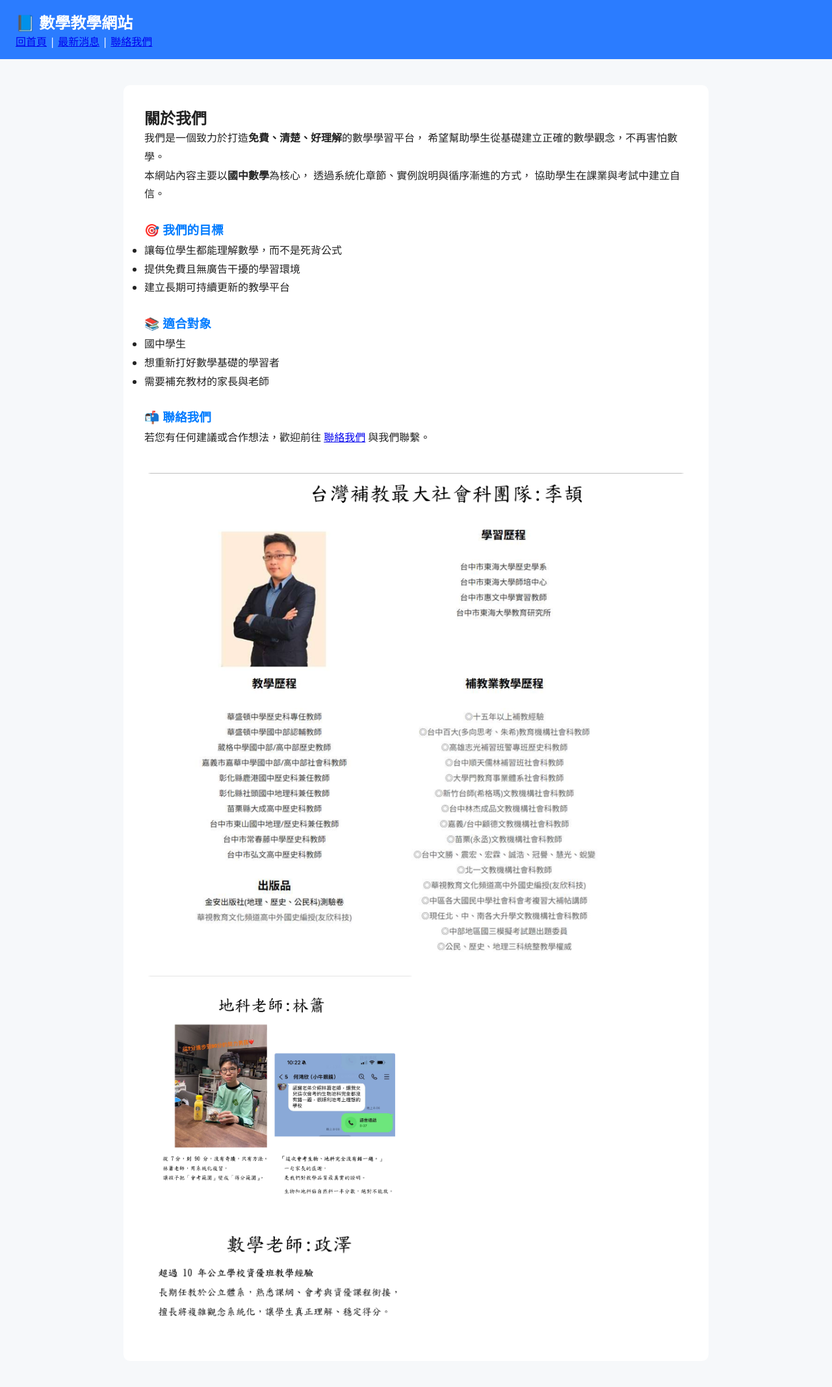
After one commit to eggapp0315-a11y/-, a Flask app: page /about in a window 1280 px wide. The commit adds this page. Shown: the whole page at 65% size. Run offline with Flask 3, Linux system fonts and the light colour scheme.

Commit message:
update website

```diff
--- a/app.py
+++ b/app.py
@@ -103,6 +103,17 @@ def teaching():
 def news():
     news_list = News.query.order_by(News.date.desc()).all()
     return render_template("news.html", news_list=news_list)
+
+#關於我們
+@app.route("/about")
+def about():
+    return render_template("about.html")
+
+#課程表
+@app.route("/class")
+def class_page():
+    return render_template("class.html")
+
 #gmail聯絡
 @app.route("/contact", methods=["GET", "POST"])
 def contact():
--- a/static/style.css
+++ b/static/style.css
@@ -322,3 +322,24 @@ form button:hover {
 .delete-btn:hover {
     background-color: #b02a37;
 }
+.about-section {
+    margin-bottom: 24px;
+    line-height: 1.8;
+}
+
+.about-section h3 {
+    margin-top: 16px;
+    color: #007BFF;
+}
+.about-image {
+    max-width: 100%;
+    height: auto;
+    border-radius: 10px;
+    margin: 16px 0;
+}
+.about-image2 {
+    max-width: 50%;
+    height: auto;
+    border-radius: 10px;
+    margin: 16px 0;
+}
--- /dev/null
+++ b/templates/about.html
@@ -0,0 +1,79 @@
+<!DOCTYPE html>
+<html lang="zh-Hant">
+<head>
+    <meta charset="UTF-8">
+    <title>關於我們｜數學教學網站</title>
+    <meta name="description" content="關於數學教學網站，我們致力於提供免費、清楚、有系統的國中數學教學內容。">
+    <link rel="stylesheet" href="{{ url_for('static', filename='style.css') }}">
+</head>
+<body>
+
+<!-- ======================
+     Header
+====================== -->
+<header>
+    <h1>📘 數學教學網站</h1>
+    <nav>
+        <a href="{{ url_for('home') }}">回首頁</a> |
+        <a href="{{ url_for('news') }}">最新消息</a> |
+        <a href="{{ url_for('contact') }}">聯絡我們</a>
+    </nav>
+</header>
+
+<!-- ======================
+     主內容
+====================== -->
+<main class="container">
+
+    <h2>關於我們</h2>
+
+    <section class="about-section">
+        <p>
+            我們是一個致力於打造<strong>免費、清楚、好理解</strong>的數學學習平台，
+            希望幫助學生從基礎建立正確的數學觀念，不再害怕數學。
+        </p>
+
+        <p>
+            本網站內容主要以<strong>國中數學</strong>為核心，
+            透過系統化章節、實例說明與循序漸進的方式，
+            協助學生在課業與考試中建立自信。
+        </p>
+    </section>
+
+    <section class="about-section">
+        <h3>🎯 我們的目標</h3>
+        <ul>
+            <li>讓每位學生都能理解數學，而不是死背公式</li>
+            <li>提供免費且無廣告干擾的學習環境</li>
+            <li>建立長期可持續更新的教學平台</li>
+        </ul>
+    </section>
+
+    <section class="about-section">
+        <h3>📚 適合對象</h3>
+        <ul>
+            <li>國中學生</li>
+            <li>想重新打好數學基礎的學習者</li>
+            <li>需要補充教材的家長與老師</li>
+        </ul>
+    </section>
+
+    <section class="about-section">
+        <h3>📬 聯絡我們</h3>
+        <p>
+            若您有任何建議或合作想法，歡迎前往
+            <a href="{{ url_for('contact') }}">聯絡我們</a> 與我們聯繫。
+        </p>
+    </section>
+    <img
+    src="{{ url_for('static', filename='image/季頡.jpg') }}"
+    alt="關於我們"
+    class="about-image"
+>
+
+    <img src="{{ url_for('static', filename='image/林蕭.jpg') }}", class="about-image2">
+    <img src="{{ url_for('static', filename='image/政澤.jpg') }}", class="about-image2">
+</main>
+
+</body>
+</html>
--- a/templates/index.html
+++ b/templates/index.html
@@ -72,6 +72,7 @@
             <li><a href="/heroes">英雄榜</a></li>
             <li><a href="/teaching">教學理念</a></li>
             <li><a href="/news">最新消息</a></li>
+            <li><a href="/class">課表</a></li>
         </ul>
 
         <!-- 登入狀態 -->
@@ -97,7 +98,7 @@
         從基礎開始，輕鬆學數學
     </div>
     <p>
-    上次更新 2026 1/14 PM 6:15
+    上次更新 2026 1/1 PM 3:25
     </p>
 </section>
 
```
Also changed, not shown: templates/class.html (added, +35 -0 lines), static/image/classtime.jpg (added), static/image/季頡.jpg (added), static/image/政澤.jpg (added), static/image/林蕭.jpg (added).
